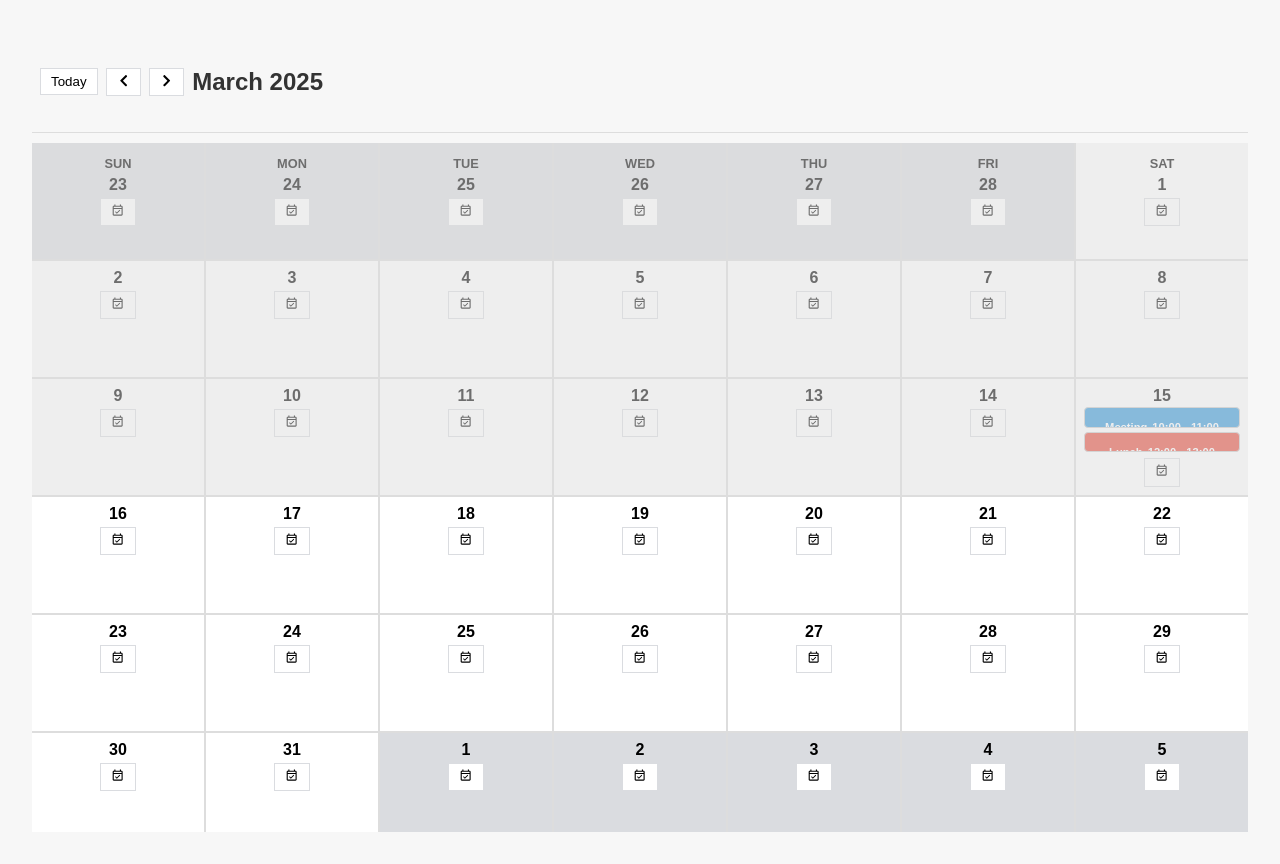
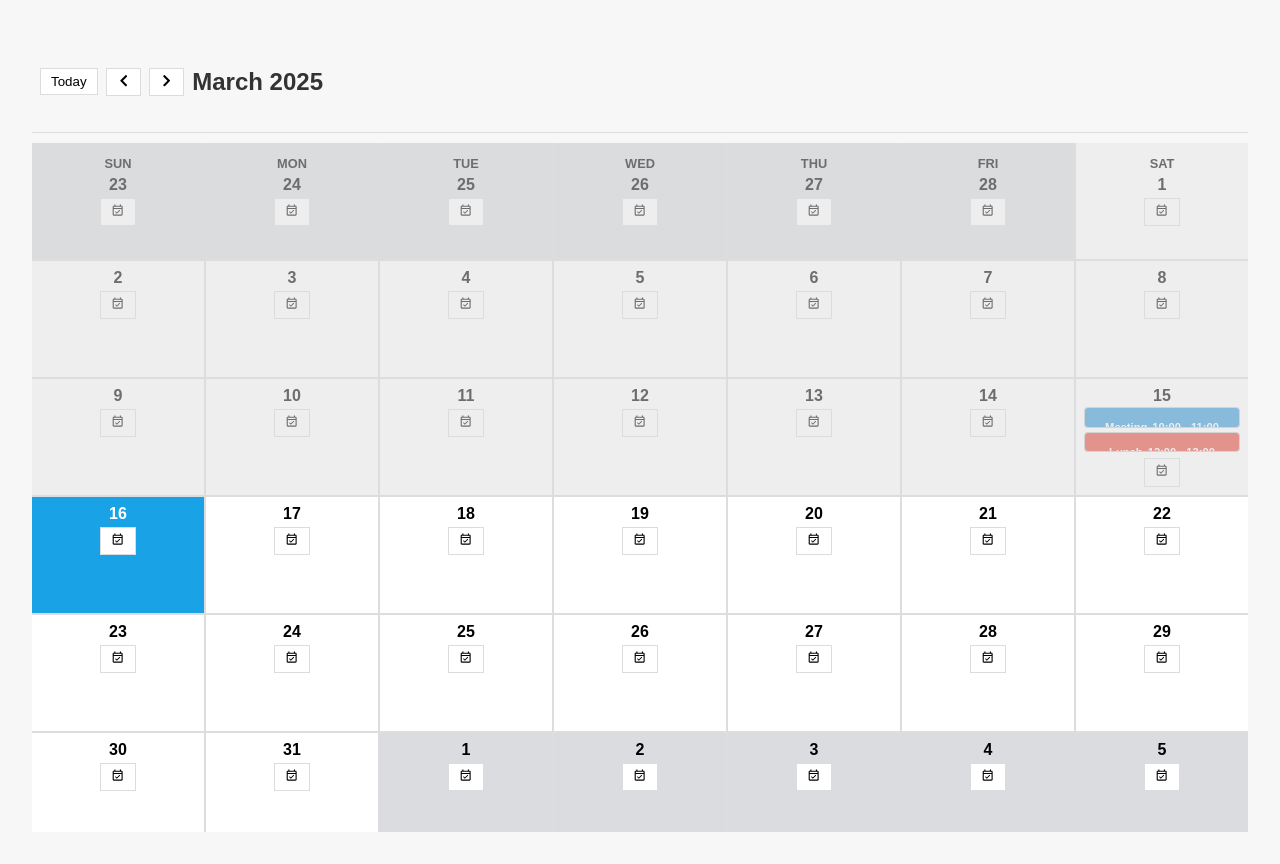
Before and after one commit to SantiagoYanezFerreiro/google-calendar-clone, a React (Vite) app: page / in a window 1280 px wide. Built offline with nearby package versions, Linux system fonts and the light colour scheme.

Commit message:
separated day and calendar component for better reusability and clarity

```diff
--- a/src/App.tsx
+++ b/src/App.tsx
@@ -57,13 +57,19 @@ const App: React.FC = () => {
     setIsModalOpen(true);
   };
 
+  const handleDateSelect = (date: Date) => {
+    setSelectedDate(date);
+    setSelectedEvent(null);
+    setIsModalOpen(true);
+  };
+
   return (
     <div className="app-container">
       <Calendar
         events={events}
         onEventClick={handleEventClick}
         selectedDate={selectedDate}
-        onDateSelect={setSelectedDate}
+        onDateSelect={handleDateSelect}
       />
       {isModalOpen && (
         <EventModal
--- a/src/components/Calendar.tsx
+++ b/src/components/Calendar.tsx
@@ -11,6 +11,7 @@ import {
 } from "date-fns";
 import { EventType } from "../types/eventTypes.ts";
 import Event from "./Event";
+import Day from "./Day";
 import OverflowModal from "./OverflowModal.tsx";
 import { FaChevronLeft, FaChevronRight } from "react-icons/fa";
 import { MdOutlineEventAvailable } from "react-icons/md";
@@ -19,9 +20,8 @@ import "../styles.css";
 interface CalendarProps {
   events: EventType[];
   onEventClick: (event: EventType) => void;
+  selectedDate?: Date;
 }
-
-const MAX_VISIBLE_EVENTS = 2; // Maximum number of events visible in a day cell
 
 const Calendar: React.FC<CalendarProps> = ({ events, onEventClick }) => {
   const [currentMonth, setCurrentMonth] = useState(new Date());
@@ -29,6 +29,7 @@ const Calendar: React.FC<CalendarProps> = ({ events, onEventClick }) => {
   const [selectedDay, setSelectedDay] = useState<Date | null>(null);
   const [overflowEvents, setOverflowEvents] = useState<EventType[]>([]);
   const [showOverflowModal, setShowOverflowModal] = useState(false);
+  const [maxVisibleEvents, setMaxVisibleEvents] = useState(2);
 
   useEffect(() => {
     const timer = setTimeout(() => {
@@ -75,6 +76,28 @@ const Calendar: React.FC<CalendarProps> = ({ events, onEventClick }) => {
       );
   };
 
+  useEffect(() => {
+    const calculateVisibleEvents = () => {
+      const dayEl = document.querySelector(".calendar-day");
+      if (dayEl) {
+        const dayHeight = dayEl.clientHeight;
+        const headerHeight = 30;
+        const eventHeight = 22;
+        const availableHeight = dayHeight - headerHeight;
+        const visibleCount = Math.floor(availableHeight / eventHeight);
+        setMaxVisibleEvents(Math.max(visibleCount, 1));
+      }
+    };
+
+    const observer = new ResizeObserver(calculateVisibleEvents);
+    const container = document.querySelector(".calendar-container");
+    if (container) {
+      observer.observe(container);
+    }
+
+    return () => observer.disconnect();
+  }, []);
+
   return (
     <div className="calendar-container">
       <header className="calendar-header">
@@ -108,58 +131,22 @@ const Calendar: React.FC<CalendarProps> = ({ events, onEventClick }) => {
           today.setHours(0, 0, 0, 0);
           const isPastDate = day < today;
           const isCurrentMonth = day.getMonth() === currentMonth.getMonth();
-          const dayClass = `calendar-day ${
-            !isCurrentMonth ? "outside-month" : ""
-          } ${isPastDate ? "past-date" : ""}`;
-
           const eventsForDay = getEventsForDay(day);
-          const visibleEvents = eventsForDay.slice(0, MAX_VISIBLE_EVENTS);
-          const dayOverflowEvents = eventsForDay.slice(MAX_VISIBLE_EVENTS);
 
           return (
-            <div key={index} className={dayClass}>
-              {index < 7 && (
-                <div className="day-abbr">
-                  {format(day, "EEE").toUpperCase()}
-                </div>
-              )}
-              <span className="day-number">{format(day, "d")}</span>
-
-              {visibleEvents.length > 0 &&
-                visibleEvents.map((event) => (
-                  <Event key={event.id} event={event} onClick={onEventClick} />
-                ))}
-              {dayOverflowEvents.length > 0 && (
-                <button
-                  className="overflow-button"
-                  onClick={(e) => {
-                    e.stopPropagation();
-                    openOverflowModal(day, dayOverflowEvents);
-                  }}
-                  aria-label={`Show ${dayOverflowEvents.length} more events`}
-                >
-                  +{dayOverflowEvents.length} More
-                </button>
-              )}
-
-              <div className="add-event-container">
-                <button
-                  className="add-event-button"
-                  aria-label="Add event"
-                  onClick={() =>
-                    onEventClick({
-                      id: Date.now(),
-                      name: "",
-                      startTime: `${format(day, "yyyy-MM-dd")}T09:00`,
-                      endTime: `${format(day, "yyyy-MM-dd")}T12:00`,
-                      color: "hsl(200, 80%, 50%)",
-                    })
-                  }
-                >
-                  <MdOutlineEventAvailable />
-                </button>
-              </div>
-            </div>
+            <Day
+              key={index}
+              day={day}
+              events={eventsForDay}
+              isCurrentMonth={isCurrentMonth}
+              isPastDate={isPastDate}
+              isSelected={false}
+              maxVisibleEvents={maxVisibleEvents}
+              onEventClick={onEventClick}
+              onDateSelect={(date) => setSelectedDay(date)}
+              onMoreClick={openOverflowModal}
+              showDayName={index < 7}
+            />
           );
         })}
       </div>
@@ -175,5 +162,4 @@ const Calendar: React.FC<CalendarProps> = ({ events, onEventClick }) => {
     </div>
   );
 };
-
 export default Calendar;
--- a/src/components/Day.tsx
+++ b/src/components/Day.tsx
@@ -2,6 +2,7 @@ import React, { memo } from "react";
 import { format } from "date-fns";
 import Event from "./Event";
 import { EventType } from "../types/eventTypes";
+import { MdOutlineEventAvailable } from "react-icons/md";
 
 interface DayProps {
   day: Date;
@@ -12,7 +13,8 @@ interface DayProps {
   maxVisibleEvents: number;
   onEventClick: (event: EventType) => void;
   onDateSelect: (date: Date) => void;
-  onMoreClick: (date: Date, event: EventType) => void;
+  onMoreClick: (date: Date, events: EventType[]) => void;
+  showDayName: boolean;
 }
 
 export const Day = memo(
@@ -25,5 +27,65 @@ export const Day = memo(
     maxVisibleEvents,
     onEventClick,
     onDateSelect,
-  }: DayProps) => {}
+    onMoreClick,
+    showDayName,
+  }: DayProps) => {
+    const dayClass = `calendar-day ${!isCurrentMonth ? "outside-month" : ""}
+      ${isPastDate ? "past-date" : ""}
+    } ${isSelected ? "selected-date" : ""}
+     ${
+       format(day, "yyyy-MM-dd") === format(new Date(), "yyyy-MM-dd")
+         ? "today"
+         : ""
+     }`.trim();
+
+    const visibleEvents = events.slice(0, maxVisibleEvents);
+    const dayOverflowEvents = events.slice(maxVisibleEvents);
+
+    return (
+      <div className={dayClass} onClick={() => onDateSelect(day)}>
+        {showDayName && (
+          <div className="day-abbr">{format(day, "EEE").toUpperCase()}</div>
+        )}
+        <span className="day-number">{format(day, "d")}</span>
+
+        {visibleEvents.length > 0 &&
+          visibleEvents.map((event) => (
+            <Event key={event.id} event={event} onClick={onEventClick} />
+          ))}
+        {dayOverflowEvents.length > 0 && (
+          <button
+            className="overflow-button"
+            onClick={(e) => {
+              e.stopPropagation();
+              onMoreClick(day, dayOverflowEvents);
+            }}
+            aria-label={`Show ${dayOverflowEvents.length} more events`}
+          >
+            +{dayOverflowEvents.length} More
+          </button>
+        )}
+
+        <div className="add-event-container">
+          <button
+            className="add-event-button"
+            aria-label="Add event"
+            onClick={() =>
+              onEventClick({
+                id: Date.now(),
+                name: "",
+                startTime: `${format(day, "yyyy-MM-dd")}T09:00`,
+                endTime: `${format(day, "yyyy-MM-dd")}T12:00`,
+                color: "hsl(200, 80%, 50%)",
+              })
+            }
+          >
+            <MdOutlineEventAvailable />
+          </button>
+        </div>
+      </div>
+    );
+  }
 );
+
+export default Day;
```
